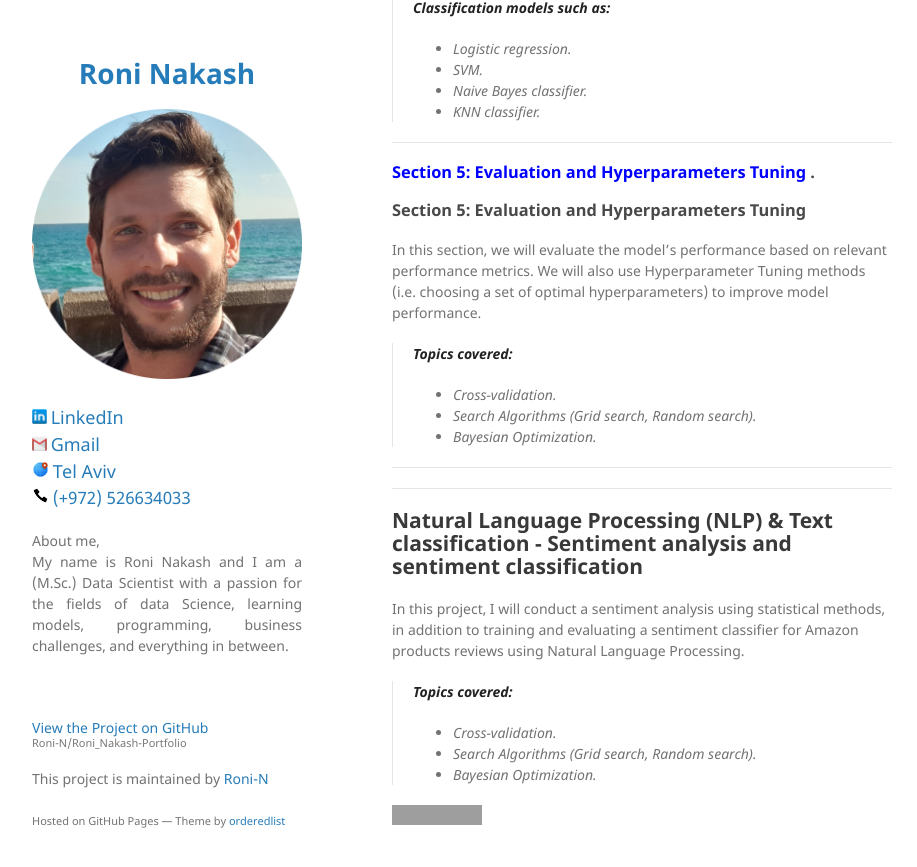
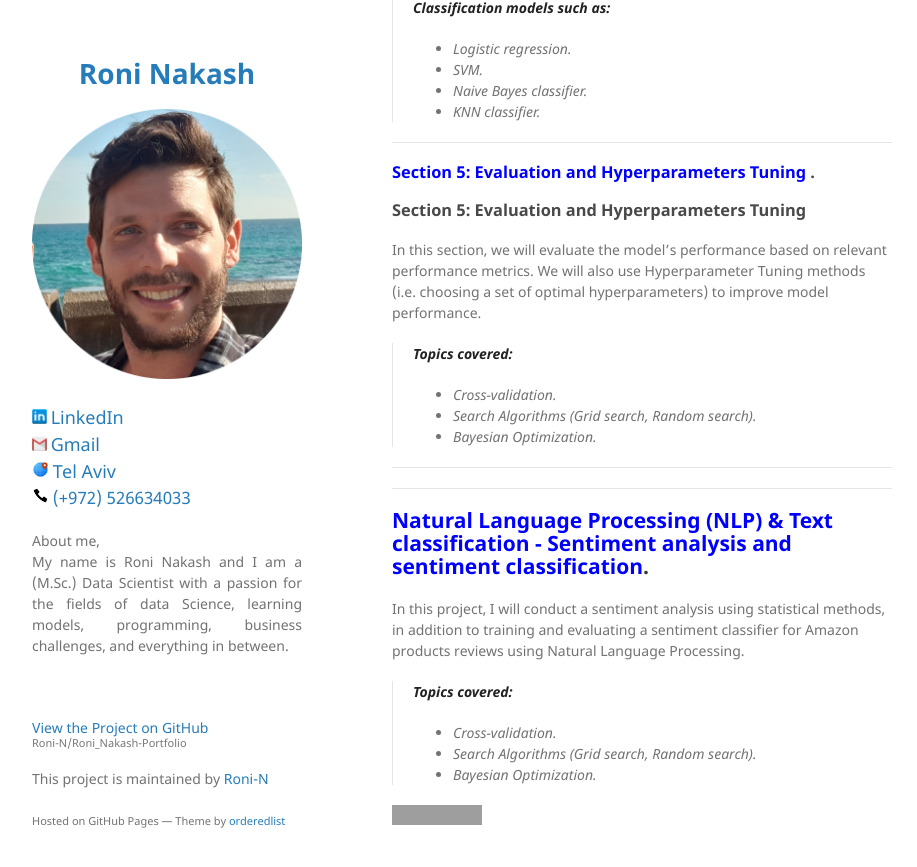
Before and after one commit to Roni-N/Roni_Nakash-Portfolio, a Jekyll site: the page built from index.md, in a window 1280 px wide and 900 px high, scrolled down 3426 px. Shown: the top 867 px of the window, without its empty margins (178-1095 px from the left). Built offline with Jekyll 4.4.1, drawn with Linux system fonts in a browser that asks for light colours; our own code applies the rules of GitHub Pages for plain Markdown files; grey boxes are pictures that could not be loaded.

Commit message:
Update index.md

```diff
--- a/index.md
+++ b/index.md
@@ -128,8 +128,7 @@ We will also use Hyperparameter Tuning methods (i.e. choosing a set of optimal h
 
 
 ------------------------------------------------------------
-## Natural Language Processing (NLP) & Text classification - Sentiment analysis and sentiment classification
-
+## <span style="color:blue">Natural Language Processing (NLP) & Text classification - Sentiment analysis and sentiment classification</span>.
 
 In this project, I will conduct a sentiment analysis using statistical methods, in addition to training and evaluating a sentiment classifier for Amazon products reviews using Natural Language Processing. <br>
 >**Topics covered:**
```
